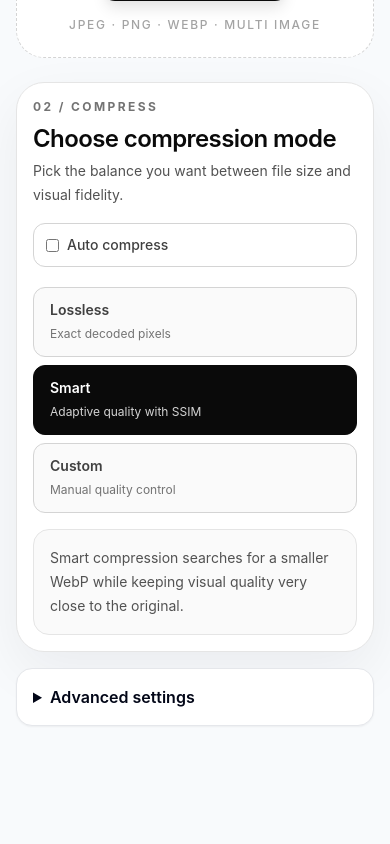
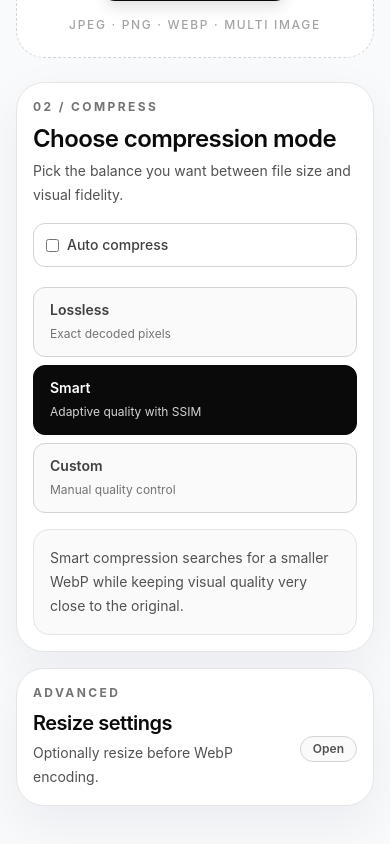
Before and after one commit to zaengit/compress-image, a React (Vite) app: page / in a window 390 px wide. Shown: the part 633-1477 px from the top of the page. Built offline with nearby package versions, Linux system fonts and the light colour scheme.

Commit message:
style: align advanced settings with crop-image

```diff
--- a/src/components/AdvancedSettings.tsx
+++ b/src/components/AdvancedSettings.tsx
@@ -1,9 +1,45 @@
 import type { ResizeOptions } from '../types';
+
 export function AdvancedSettings({ value, onChange }: { value: ResizeOptions; onChange:(v:ResizeOptions)=>void }) {
-  return <details className="rounded-2xl border bg-white p-4 shadow-sm"><summary className="cursor-pointer font-semibold">Advanced settings</summary><div className="mt-4 grid gap-4 sm:grid-cols-2">
-    <label className="text-sm">Resize mode<select value={value.kind} onChange={e=>onChange({...value,kind:e.target.value as ResizeOptions['kind']})} className="mt-1 w-full rounded-xl border p-2.5"><option value="original">Keep original size</option><option value="width">Custom width</option><option value="height">Custom height</option><option value="max-width">Max width</option><option value="max-height">Max height</option></select></label>
-    {value.kind!=='original' && <label className="text-sm">Pixels<input value={value.value ?? ''} min={1} type="number" onChange={e=>onChange({...value,value:Number(e.target.value)||undefined})} className="mt-1 w-full rounded-xl border p-2.5"/></label>}
-    <label className="flex items-center gap-2 text-sm"><input type="checkbox" checked={value.maintainAspectRatio} onChange={e=>onChange({...value,maintainAspectRatio:e.target.checked})}/>Maintain aspect ratio</label>
-    <label className="flex items-center gap-2 text-sm"><input type="checkbox" checked={value.preventEnlargement} onChange={e=>onChange({...value,preventEnlargement:e.target.checked})}/>Prevent enlargement</label>
-  </div></details>;
+  return (
+    <details className="rounded-[28px] border border-neutral-200 bg-white p-4 shadow-[0_20px_55px_rgba(15,23,42,0.06)] sm:p-6">
+      <summary className="cursor-pointer list-none">
+        <p className="text-xs font-bold uppercase tracking-[0.2em] text-neutral-500">Advanced</p>
+        <div className="mt-2 flex items-center justify-between gap-4">
+          <div>
+            <h2 className="text-xl font-semibold tracking-tight text-neutral-950">Resize settings</h2>
+            <p className="mt-1 text-sm leading-6 text-neutral-600">Optionally resize before WebP encoding.</p>
+          </div>
+          <span className="rounded-full border border-neutral-300 bg-neutral-50 px-3 py-1 text-xs font-semibold text-neutral-600">Open</span>
+        </div>
+      </summary>
+
+      <div className="mt-5 grid gap-4 rounded-2xl border border-neutral-200 bg-neutral-50 p-4 sm:grid-cols-2">
+        <label className="grid gap-1.5 text-sm font-medium text-neutral-700">
+          Resize mode
+          <select value={value.kind} onChange={e=>onChange({...value,kind:e.target.value as ResizeOptions['kind']})} className="min-h-11 rounded-xl border border-neutral-300 bg-white px-3 py-2.5 outline-none transition focus:border-neutral-950">
+            <option value="original">Keep original size</option>
+            <option value="width">Custom width</option>
+            <option value="height">Custom height</option>
+            <option value="max-width">Max width</option>
+            <option value="max-height">Max height</option>
+          </select>
+        </label>
+        {value.kind!=='original' && (
+          <label className="grid gap-1.5 text-sm font-medium text-neutral-700">
+            Pixels
+            <input value={value.value ?? ''} min={1} type="number" onChange={e=>onChange({...value,value:Number(e.target.value)||undefined})} className="min-h-11 rounded-xl border border-neutral-300 bg-white px-3 py-2.5 outline-none transition focus:border-neutral-950"/>
+          </label>
+        )}
+        <label className="flex min-h-11 items-center gap-2 rounded-xl border border-neutral-300 bg-white px-3 py-2 text-sm text-neutral-700">
+          <input className="accent-neutral-950" type="checkbox" checked={value.maintainAspectRatio} onChange={e=>onChange({...value,maintainAspectRatio:e.target.checked})}/>
+          Maintain aspect ratio
+        </label>
+        <label className="flex min-h-11 items-center gap-2 rounded-xl border border-neutral-300 bg-white px-3 py-2 text-sm text-neutral-700">
+          <input className="accent-neutral-950" type="checkbox" checked={value.preventEnlargement} onChange={e=>onChange({...value,preventEnlargement:e.target.checked})}/>
+          Prevent enlargement
+        </label>
+      </div>
+    </details>
+  );
 }
```
